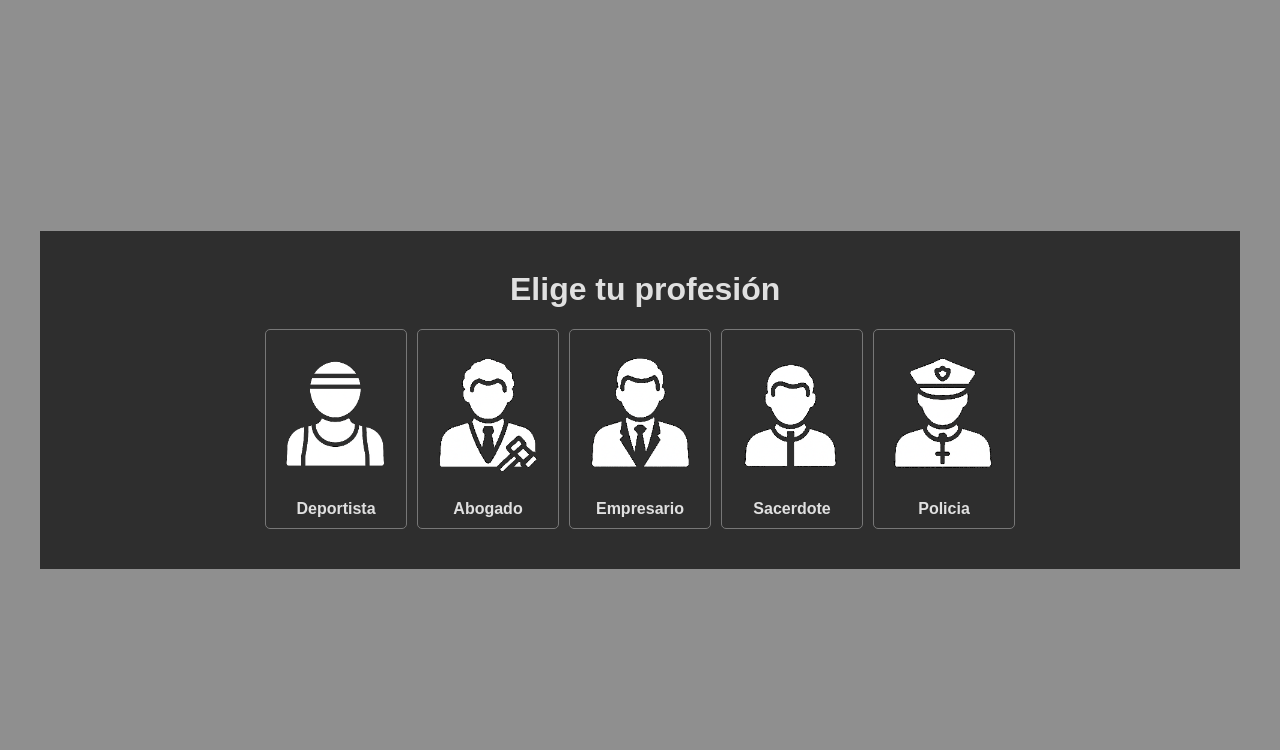
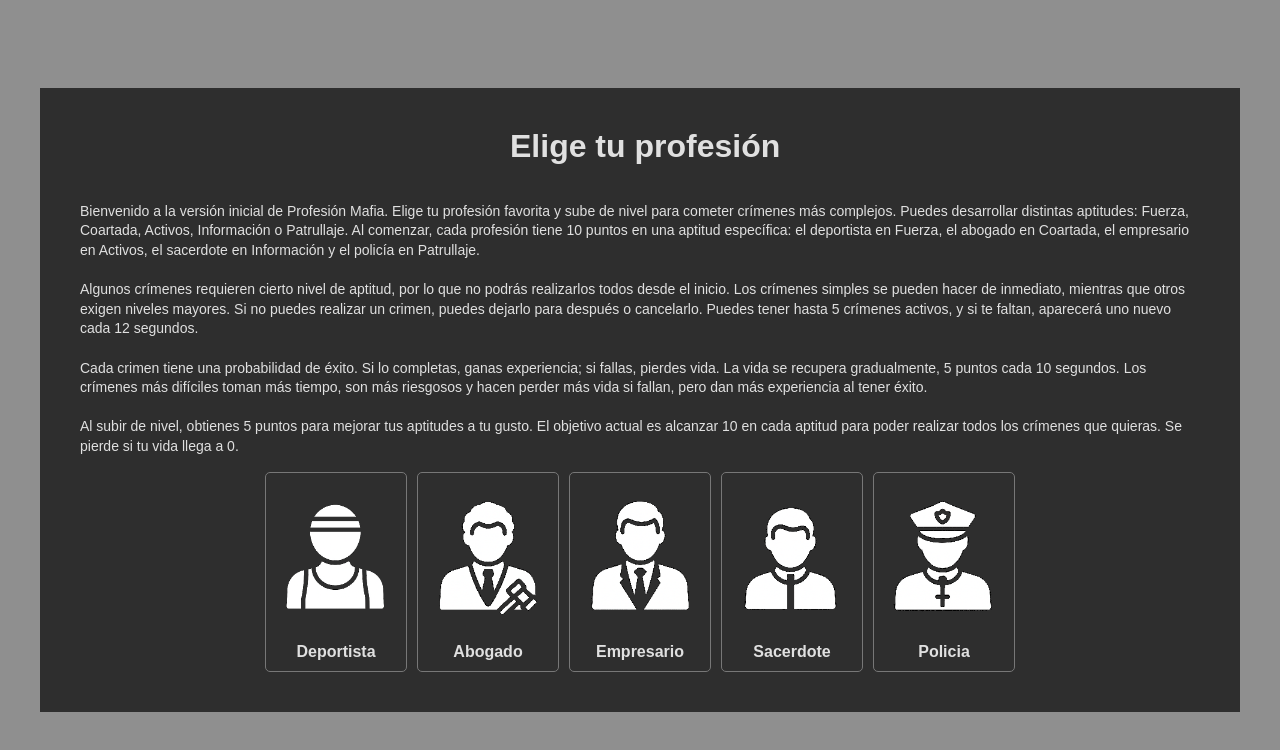
Before and after one commit to Lezeto/Proffesions-Mafia-Game, a React (Vite) app: page / in a window 1280 px wide. Shown: the top 750 px of the page. Built offline with nearby package versions, Linux system fonts and the light colour scheme.

Commit message:
Se añade descripción al juego

```diff
--- a/src/App.jsx
+++ b/src/App.jsx
@@ -163,6 +163,12 @@ export default function Game() {
     return (
       <div className="game">
         <h1 className="titulo">Elige tu profesión</h1>
+        <p className="descripcion">
+          Bienvenido a la versión inicial de Profesión Mafia. Elige tu profesión favorita y sube de nivel para cometer crímenes más complejos. Puedes desarrollar distintas aptitudes: Fuerza, Coartada, Activos, Información o Patrullaje. Al comenzar, cada profesión tiene 10 puntos en una aptitud específica: el deportista en Fuerza, el abogado en Coartada, el empresario en Activos, el sacerdote en Información y el policía en Patrullaje.<br /><br />
+          Algunos crímenes requieren cierto nivel de aptitud, por lo que no podrás realizarlos todos desde el inicio. Los crímenes simples se pueden hacer de inmediato, mientras que otros exigen niveles mayores. Si no puedes realizar un crimen, puedes dejarlo para después o cancelarlo. Puedes tener hasta 5 crímenes activos, y si te faltan, aparecerá uno nuevo cada 12 segundos.<br /><br />
+          Cada crimen tiene una probabilidad de éxito. Si lo completas, ganas experiencia; si fallas, pierdes vida. La vida se recupera gradualmente, 5 puntos cada 10 segundos. Los crímenes más difíciles toman más tiempo, son más riesgosos y hacen perder más vida si fallan, pero dan más experiencia al tener éxito.<br /><br />
+          Al subir de nivel, obtienes 5 puntos para mejorar tus aptitudes a tu gusto. El objetivo actual es alcanzar 10 en cada aptitud para poder realizar todos los crímenes que quieras. Se pierde si tu vida llega a 0.
+        </p>
         <div className="professions">
           {Object.keys(professions).map((p) => (
             <div key={p} className="profession-choice" onClick={() => chooseProfession(p)}>
--- a/src/Game.css
+++ b/src/Game.css
@@ -174,6 +174,12 @@ button:disabled {
   margin-inline-start: 430px;
 }
 
+.descripcion {
+  margin: 15px 0;
+  font-size: 14px;
+  line-height: 1.4;
+}
+
 .mission p {
   margin: 2px 0;
   font-size: 14px;
@@ -265,6 +271,4 @@ h1 {
   .cooldown-container{
     margin-bottom: 50px;
   }
-
-
 }
```
